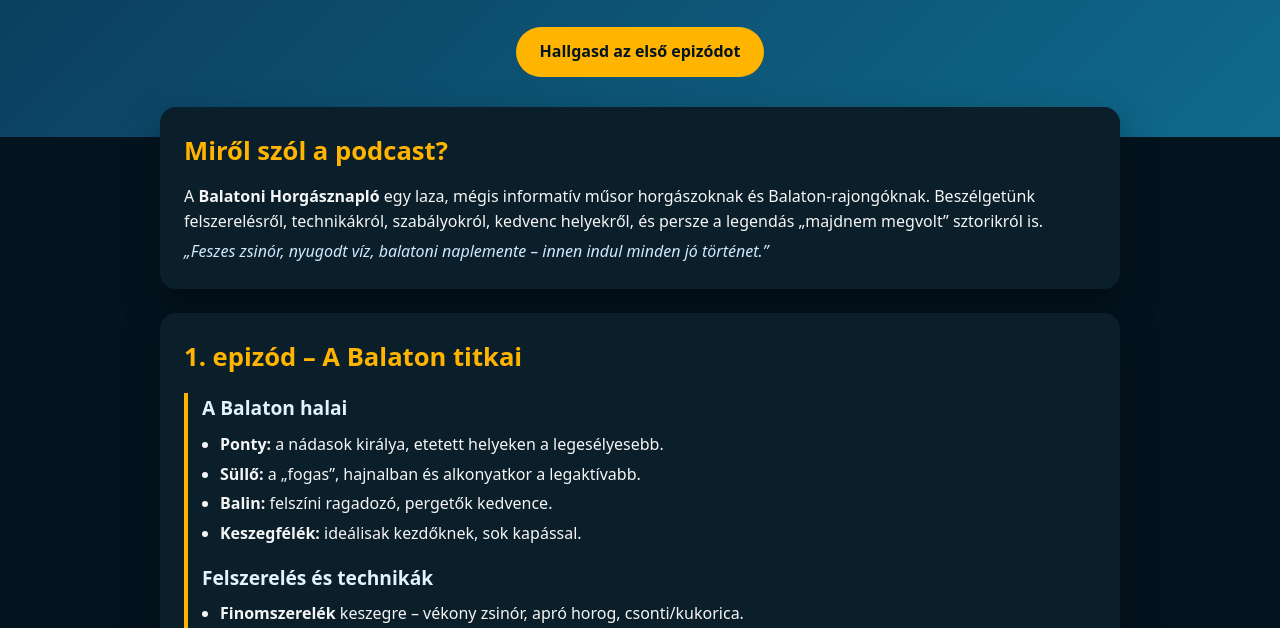
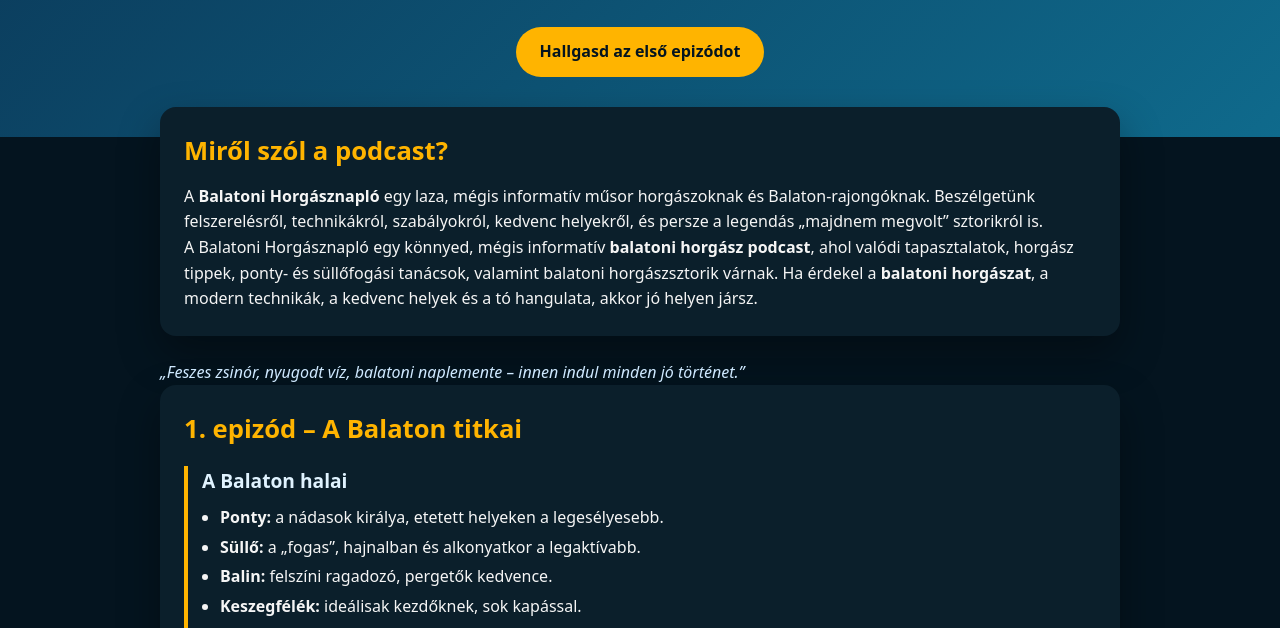
Before and after one commit to Igor699-pixel/balaton-podcast, a plain HTML site: page index.html in a window 1280 px wide. Shown: the part 168-796 px from the top of the page. Drawn offline with Linux system fonts and the light colour scheme.

Commit message:
Update index.html

```diff
--- a/index.html
+++ b/index.html
@@ -121,6 +121,13 @@
         Balaton‑rajongóknak. Beszélgetünk felszerelésről, technikákról, szabályokról, kedvenc
         helyekről, és persze a legendás „majdnem megvolt” sztorikról is.
       </p>
+       <p>
+    A Balatoni Horgásznapló egy könnyed, mégis informatív <strong>balatoni horgász podcast</strong>,
+    ahol valódi tapasztalatok, horgász tippek, ponty- és süllőfogási tanácsok, valamint
+    balatoni horgászsztorik várnak. Ha érdekel a <strong>balatoni horgászat</strong>, a modern
+    technikák, a kedvenc helyek és a tó hangulata, akkor jó helyen jársz.
+  </p>
+</section>
       <p class="tagline">
         „Feszes zsinór, nyugodt víz, balatoni naplemente – innen indul minden jó történet.”
       </p>
```
